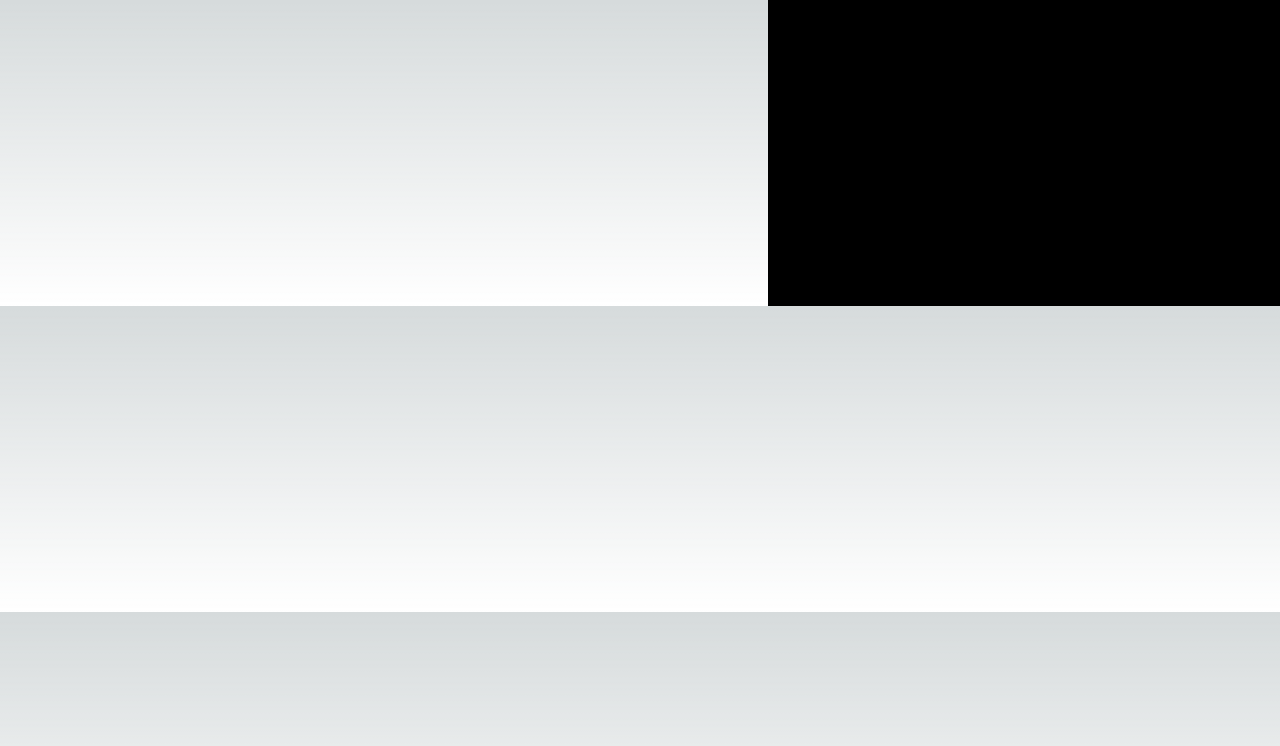
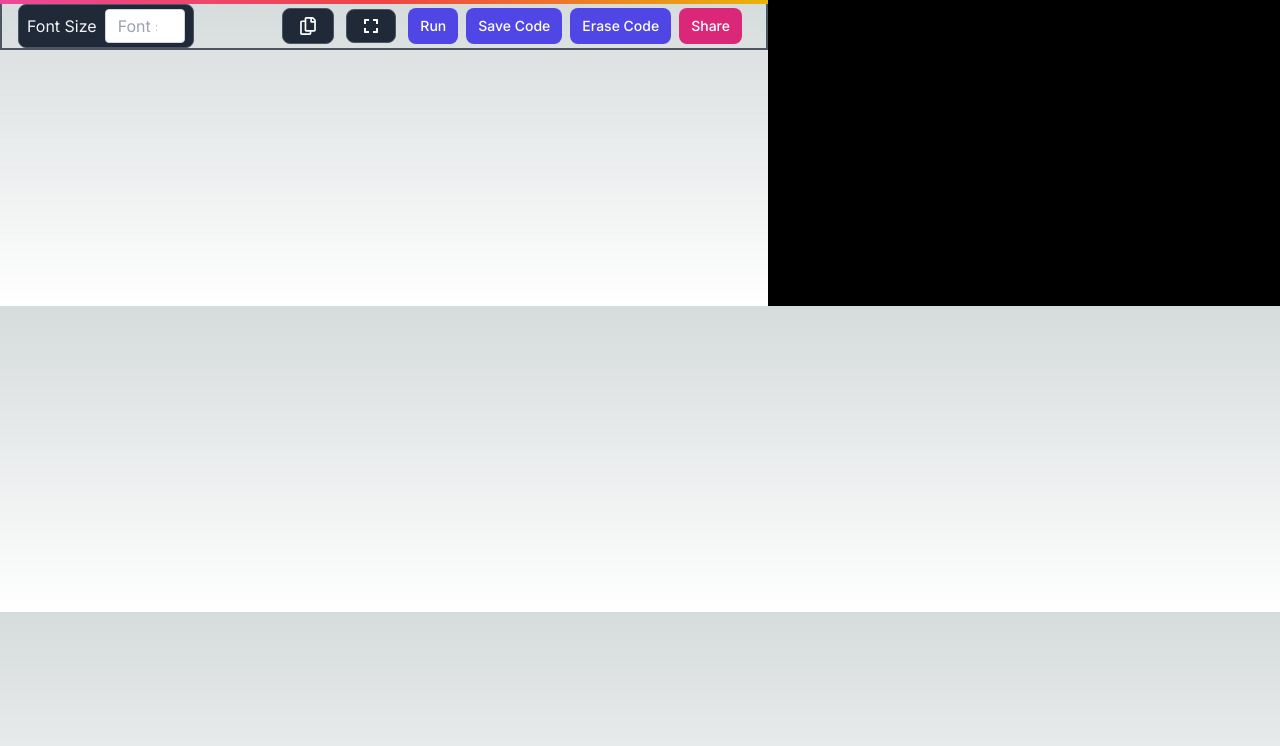
Before and after one commit to Goutam-04/onlineIDE, a Next.js app: page / in a window 1280 px wide. Shown: the top 746 px of the page. Built offline with nearby package versions, Linux system fonts and the light colour scheme; no server answers.

Commit message:
some buttons at the top

```diff
--- a/package.json
+++ b/package.json
@@ -14,6 +14,7 @@
     "next": "14.2.3",
     "react": "^18",
     "react-dom": "^18",
+    "react-icons": "^5.2.1",
     "react-toastify": "^10.0.5",
     "socket.io-client": "^4.7.5"
   },
--- a/src/components/Hero.jsx
+++ b/src/components/Hero.jsx
@@ -1,13 +1,104 @@
-import React from 'react'
-import CodeEditor from './CodeEditor'
+'use client'
 
+import React from "react";
+import CodeEditor from "./CodeEditor";
+import { FaExpand, FaCompress, FaRegCopy, FaHome } from "react-icons/fa";
 
 const Hero = () => {
   return (
-  <>
+    <>
+      <div className="h-1 w-full bg-gradient-to-r from-pink-500 via-red-500 to-yellow-500 transition duration-200"></div>
 
-  </>
-  )
-}
+      <div className="flex flex-row border-2 border-t-0 border-gray-600 gap-4">
 
-export default Hero
+
+        {/* <div className="dropdownInner">
+          <LanguagesDropdown
+            onSelectChange={onSelectChange}
+            Userlanguage={language}
+          />
+        </div> */}
+        {/* <div className="dropdownInner">
+          <ThemeDropdown handleThemeChange={handleThemeChange} theme={theme} />
+        </div> */}
+        <div className="px-4 justify-end">
+          <div className="d-flex px-2 py-1 rounded-lg border focus:outline-none hover:bg-gray-700 hover:text-blue-700 focus:z-10  focus:ring-gray-500 bg-gray-800 border-gray-600 hover:text-white hover:bg-gray-700">
+            <label
+              htmlFor="fontsize_lable"
+              className="form-label mr-2 text-gray-100"
+            >
+              Font Size
+            </label>
+            <input
+              type="number"
+              className="form-control px-3 py-1  text-gray-700 bg-white  border border-solid border-gray-300 rounded transition ease-in-out m-0  focus:text-gray-700 focus:bg-white focus:border-blue-600 focus:outline-none"
+              id="fontsize_lable"
+              placeholder="Font size"
+              style={{
+                width: "80px",
+              }}
+            />
+          </div>
+        </div>
+
+        <div
+          className="px-4  mx-auto justify-end flex items-center"
+          style={{
+            flex: 1,
+          }}
+        >
+          <button
+
+            type="button"
+            id="copytxt"
+            className="flex items-center py-2 px-4 mr-3  text-xs font-medium  rounded-lg border focus:outline-none hover:bg-gray-700 hover:text-blue-700 focus:z-10  focus:ring-gray-500 bg-gray-800 border-gray-600 hover:text-white hover:bg-gray-700"
+          >
+            <FaRegCopy fontSize={18} color="white" />
+          </button>
+          <button
+
+            type="button"
+            className="flex items-center py-2 px-4 mr-3 text-xs font-medium  rounded-lg border focus:outline-none hover:bg-gray-700 hover:text-blue-700 focus:z-10  focus:ring-gray-500 bg-gray-800 border-gray-600 hover:text-white hover:bg-gray-700"
+          >
+            <FaExpand fontSize={16} color="white" />
+          </button>
+
+          <button
+
+            type="button"
+            className="text-white bg-indigo-600 hover:bg-indigo-800   focus:outline-none font-medium rounded-lg text-sm px-3 py-2 text-center inline-flex items-center focus:ring-[#2557D6]/50 mr-2"
+          >
+
+              Run
+
+          </button>
+
+          <button
+
+            type="button"
+            className="text-white bg-indigo-600 hover:bg-indigo-800   focus:outline-none font-medium rounded-lg text-sm px-3 py-2 text-center inline-flex items-center focus:ring-[#2557D6]/50 mr-2"
+          >
+            Save Code
+          </button>
+
+          <button
+
+            type="button"
+            className="text-white bg-indigo-600 hover:bg-indigo-800   focus:outline-none font-medium rounded-lg text-sm px-3 py-2 text-center inline-flex items-center focus:ring-[#2557D6]/50 mr-2"
+          >
+            Erase Code
+          </button>
+          <button
+
+            type="button"
+            className="text-white bg-[#db2777] hover:bg-[#ec4899]   focus:outline-none font-medium rounded-lg text-sm px-3 py-2 text-center inline-flex items-center focus:ring-[#2557D6]/50 mr-2"
+          >
+            Share
+          </button>
+        </div>
+      </div>
+    </>
+  );
+};
+
+export default Hero;
```
Also changed, not shown: 1 other file (tests, documents, lock files or other folders).
